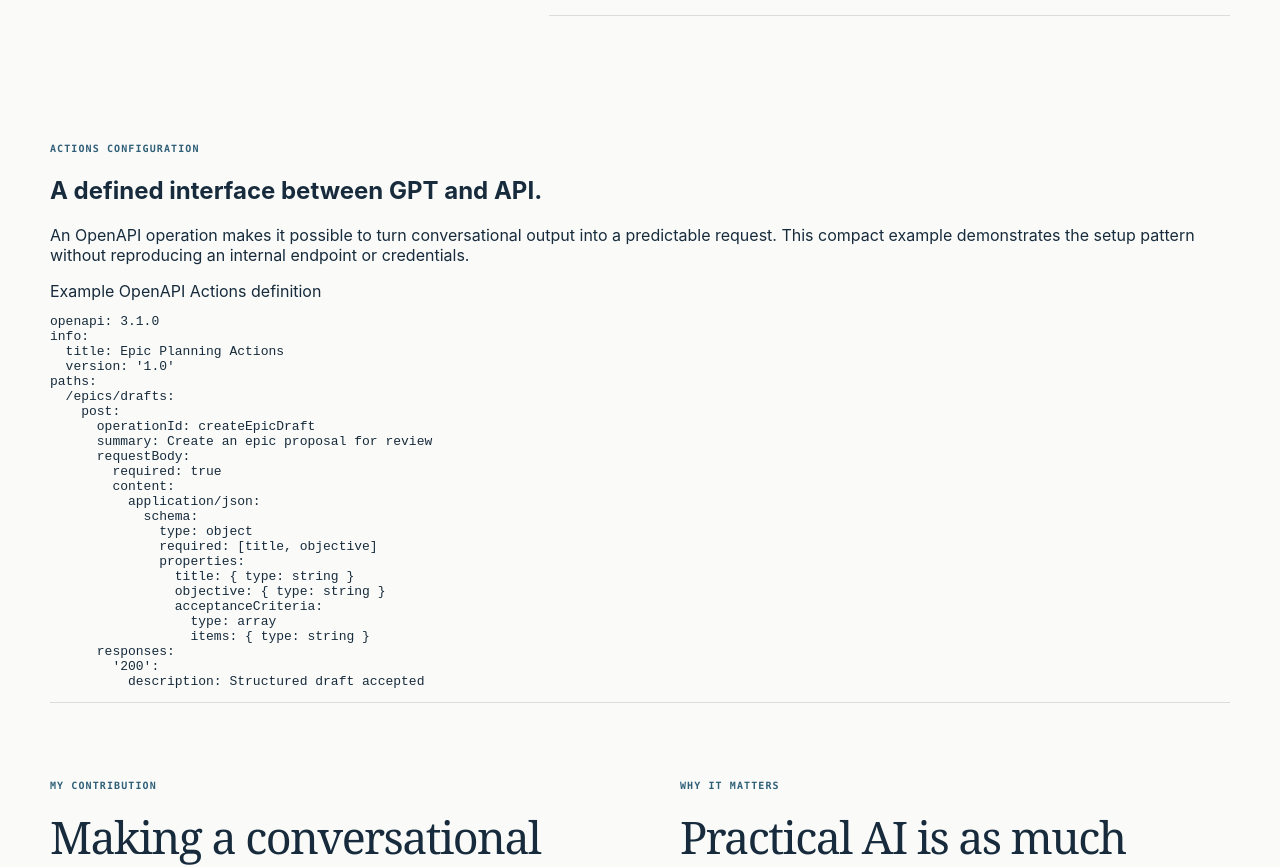
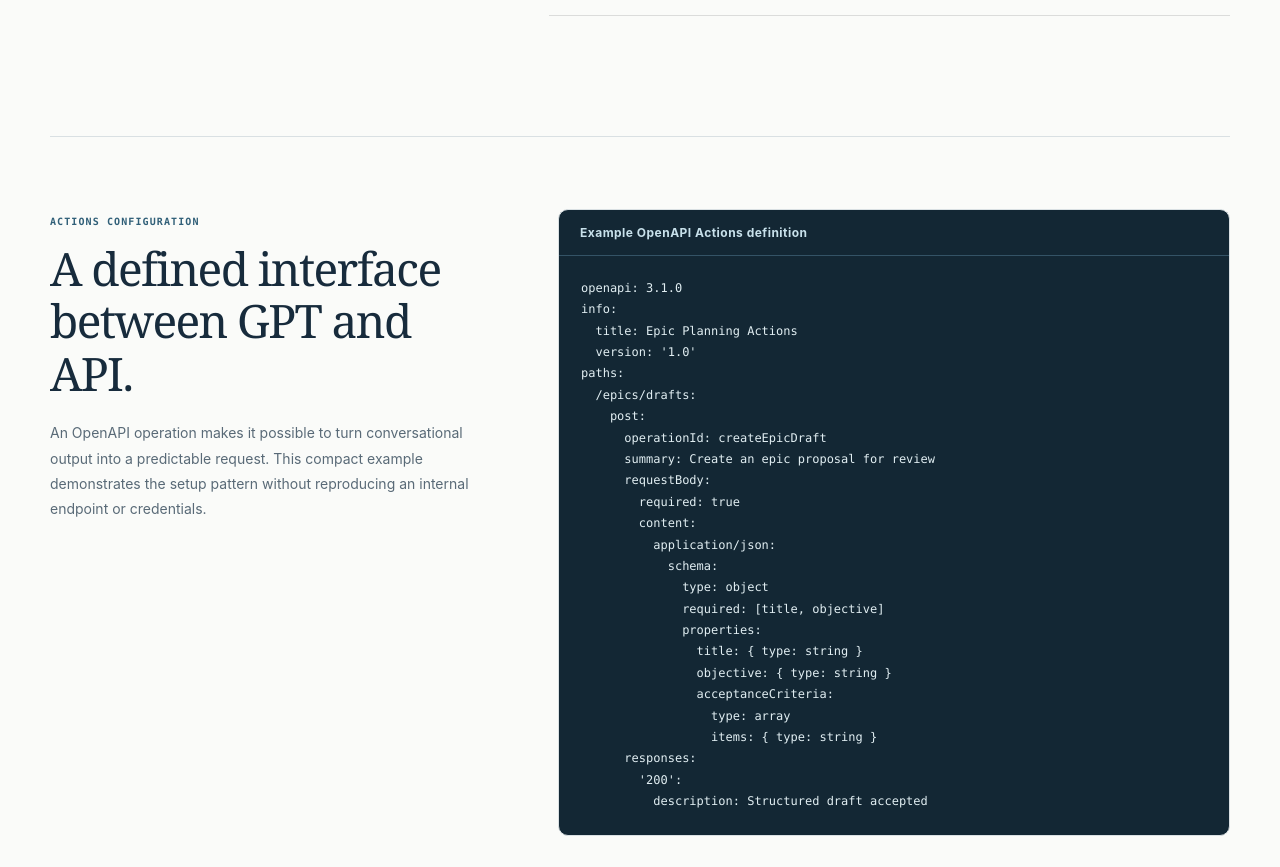
Before and after one commit to CeciG21/cg-website, a Next.js app: page /projects/gliptodev in a window 1280 px wide. Shown: the part 3080-3947 px from the top of the page. Built offline with nearby package versions, Linux system fonts and the light colour scheme.

Commit message:
style: add readable GliptoDev Actions example without theme changes

```diff
--- a/app/profile.css
+++ b/app/profile.css
@@ -149,3 +149,15 @@ main{overflow:visible}
 @media(max-width:900px){.mp-benefit-grid.triage-benefit-grid{grid-template-columns:1fr}}
 
 @media(prefers-reduced-motion:reduce){html{scroll-behavior:auto}*,*::before,*::after{animation-duration:.01ms!important;transition-duration:.01ms!important}}
+
+
+/* GliptoDev case-study API example; preserves the established editorial palette. */
+.gliptodev-schema{display:grid;grid-template-columns:minmax(0,.8fr) minmax(0,1.2fr);gap:60px;padding:72px 0 100px;border-top:1px solid var(--cv-rule)}
+.gliptodev-schema h2{margin:14px 0 20px;font-family:Georgia,"Times New Roman",serif;font-size:clamp(33px,3.6vw,48px);font-weight:400;line-height:1.14;letter-spacing:-.035em;color:var(--cv-ink)}
+.gliptodev-schema p{max-width:500px;margin:0;color:var(--cv-muted);font-size:14px;line-height:1.8}
+.gliptodev-schema-panel{min-width:0;overflow:hidden;border:1px solid var(--cv-rule);border-radius:10px;background:#132734}
+.gliptodev-schema-heading{display:block;padding:15px 21px;border-bottom:1px solid #345366;color:#c8e1eb;font-size:12px;font-weight:650;letter-spacing:.04em}
+.gliptodev-schema pre{margin:0;padding:22px;color:#e1eef2;font-size:12px;line-height:1.7;overflow-x:auto;tab-size:2}
+.gliptodev-schema code{font-family:ui-monospace,SFMono-Regular,Consolas,monospace}
+@media(max-width:900px){.gliptodev-schema{grid-template-columns:1fr;gap:30px}}
+@media(max-width:640px){.gliptodev-schema{padding:62px 0 78px}.gliptodev-schema pre{padding:16px;font-size:11px}}
```
